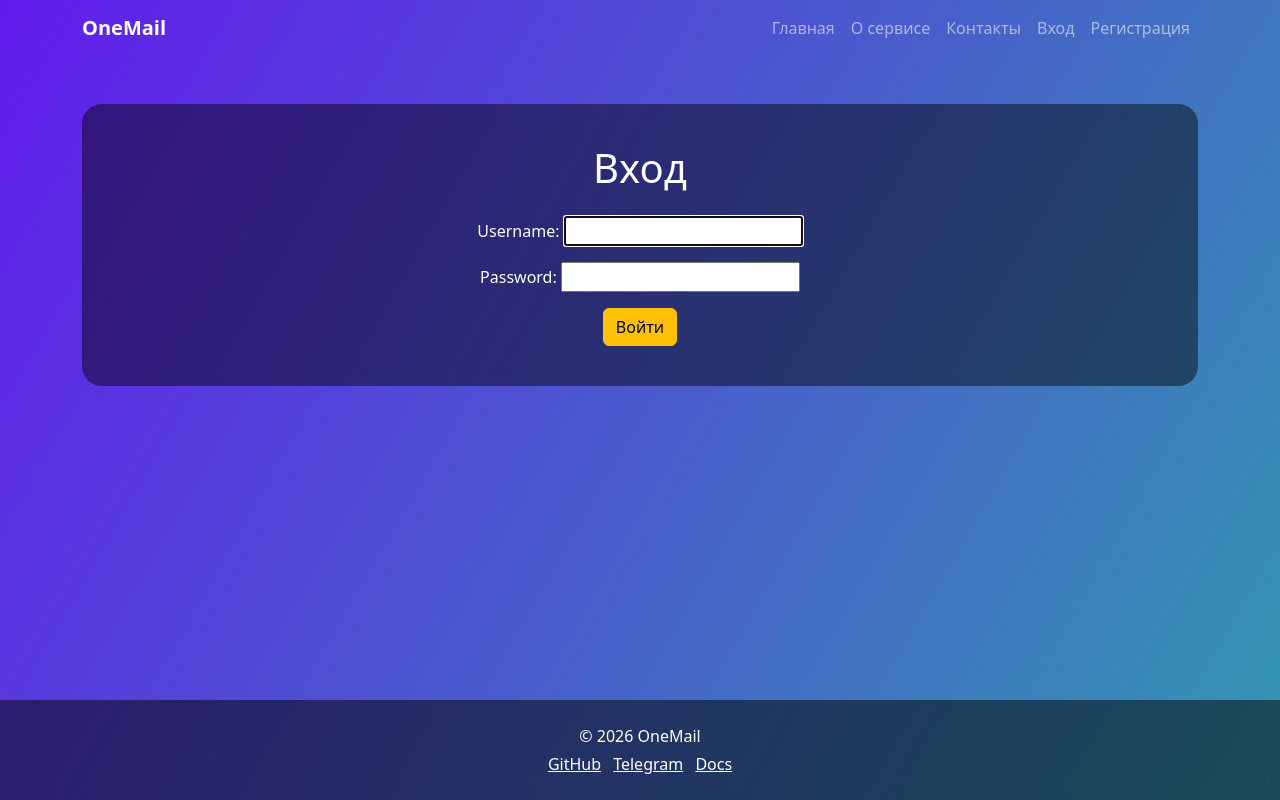
After one commit to Rus1k3/first_web_project, a Django app: page /accounts/login/ in a window 1280 px wide. The commit adds this page. Run offline with Django 5.2, Linux system fonts and the light colour scheme.

Commit message:
Task 10 ready

```diff
--- a/config/settings.py
+++ b/config/settings.py
@@ -123,3 +123,6 @@ USE_TZ = True
 # https://docs.djangoproject.com/en/6.0/howto/static-files/
 
 STATIC_URL = 'static/'
+LOGIN_URL = '/accounts/login/'
+LOGIN_REDIRECT_URL = '/'
+LOGOUT_REDIRECT_URL = '/'
--- a/config/urls.py
+++ b/config/urls.py
@@ -26,4 +26,6 @@ urlpatterns = [
     path('contact/', views.contact, name='contact'),
     path('create/', views.email_create, name='email_create'),
     path('email/<int:pk>/edit/', views.email_update, name='email_update'),
+    path( 'accounts/', include('django.contrib.auth.urls') ),
+    path( 'accounts/register/', views.register, name='register' ),
     ]
--- a/core/templates/core/base.html
+++ b/core/templates/core/base.html
@@ -49,16 +49,72 @@
 
             <div class="collapse navbar-collapse" id="navbarNav">
                 <ul class="navbar-nav ms-auto">
+
                     <li class="nav-item">
-                        <a class="nav-link" href="{% url 'contact' %}">Контакты</a>
-                    </li>
-                    <li class="nav-item">
-                        <a class="nav-link" href="{% url 'home' %}">Главная</a>
+                        <a class="nav-link"
+                        href="{% url 'home' %}">
+
+                            Главная
+
+                        </a>
                     </li>
 
                     <li class="nav-item">
-                        <a class="nav-link" href="{% url 'about' %}">О сервисе</a>
+                        <a class="nav-link"
+                        href="{% url 'about' %}">
+
+                            О сервисе
+
+                        </a>
                     </li>
+
+                    <li class="nav-item">
+                        <a class="nav-link"
+                        href="{% url 'contact' %}">
+
+                            Контакты
+
+                        </a>
+                    </li>
+
+                    {% if user.is_authenticated %}
+
+                    <li class="nav-item">
+                        <span class="nav-link">
+                            Привет, {{ user.username }}
+                        </span>
+                    </li>
+
+                    <li class="nav-item">
+                        <a class="nav-link"
+                        href="{% url 'logout' %}">
+
+                            Выход
+
+                        </a>
+                    </li>
+
+                    {% else %}
+
+                    <li class="nav-item">
+                        <a class="nav-link"
+                        href="{% url 'login' %}">
+
+                            Вход
+
+                        </a>
+                    </li>
+
+                    <li class="nav-item">
+                        <a class="nav-link"
+                        href="{% url 'register' %}">
+
+                            Регистрация
+
+                        </a>
+                    </li>
+
+                    {% endif %}
 
                 </ul>
             </div>
--- /dev/null
+++ b/core/templates/registration/login.html
@@ -0,0 +1,36 @@
+{% extends 'core/base.html' %}
+
+{% block content %}
+
+<section class="py-5">
+
+    <div class="container">
+
+        <div class="glass">
+
+            <h1 class="mb-4">
+                Вход
+            </h1>
+
+            <form method="post">
+
+                {% csrf_token %}
+
+                {{ form.as_p }}
+
+                <button type="submit"
+                        class="btn btn-warning">
+
+                    Войти
+
+                </button>
+
+            </form>
+
+        </div>
+
+    </div>
+
+</section>
+
+{% endblock %}
```
Also changed, not shown: core/models.py (+8 -1 lines), core/views.py (+28 -14 lines), core/migrations/0002_emailmessage_author.py (added), core/templates/registration/register.html (added).
